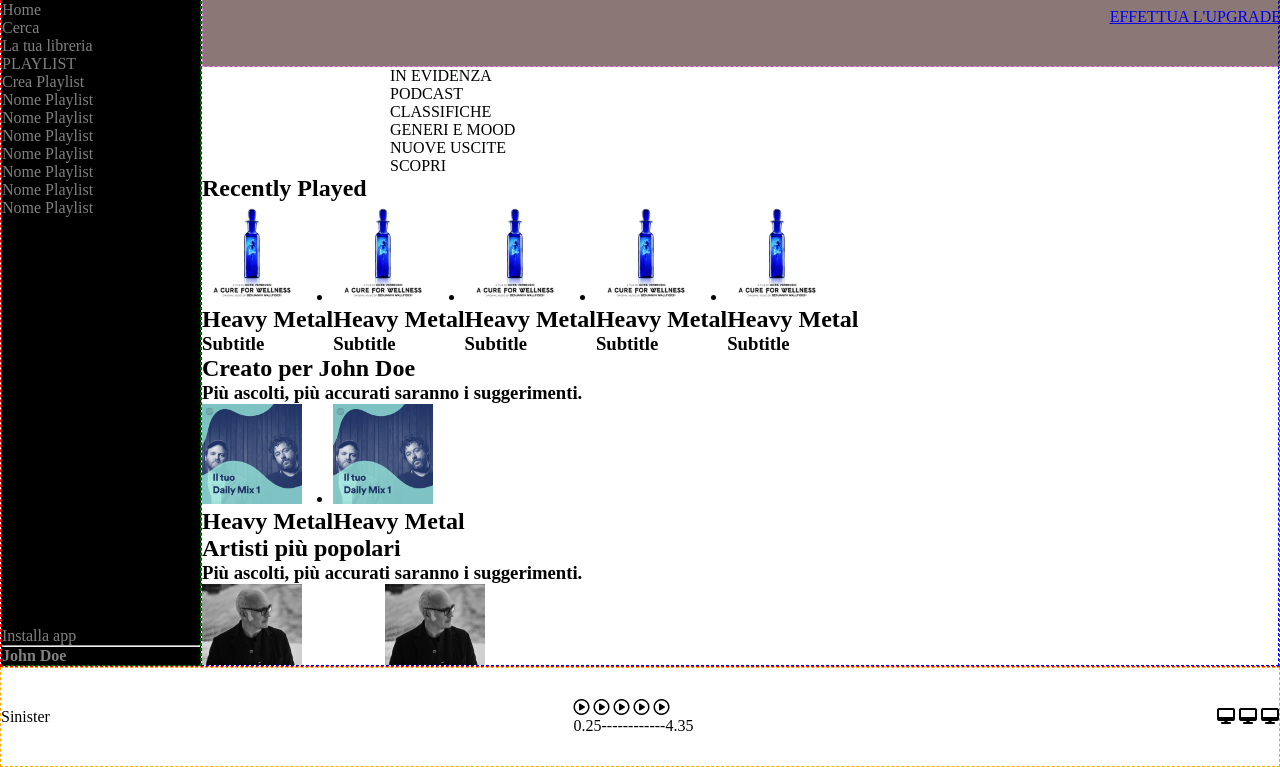
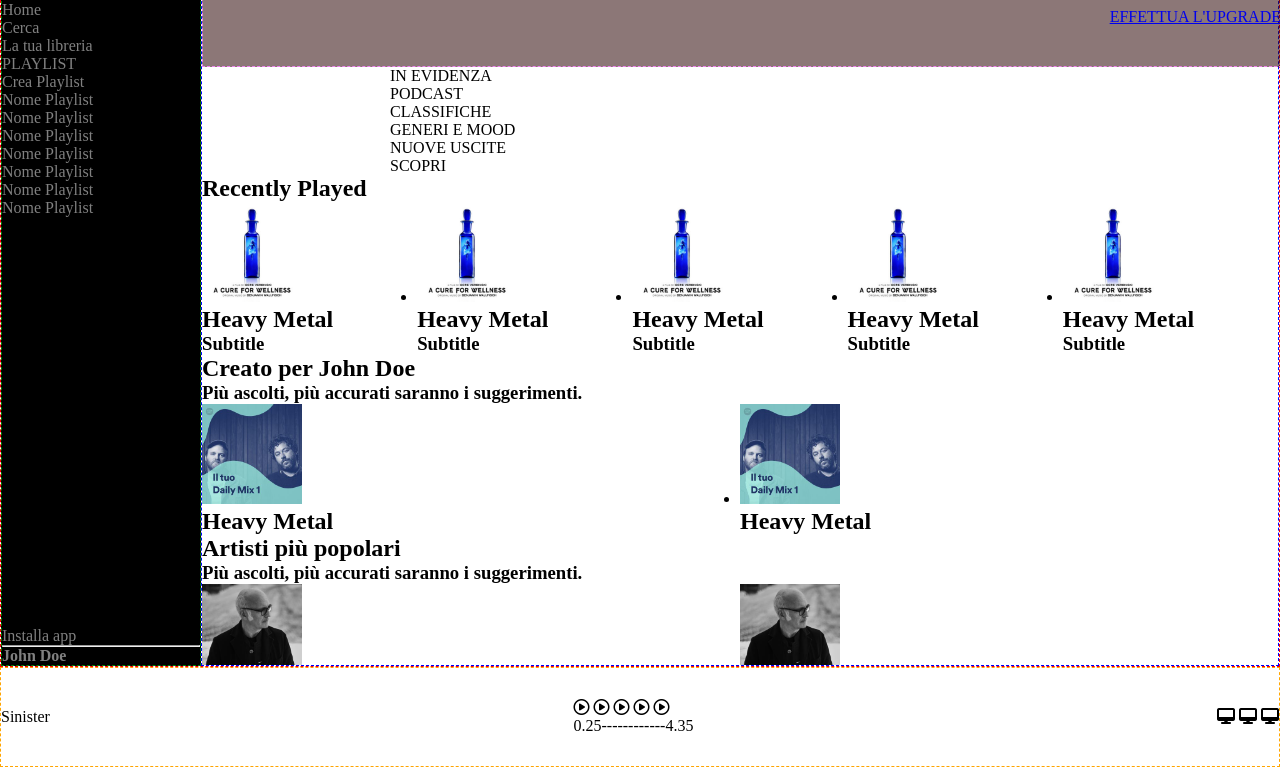
Before and after one commit to michelepiccinno/html-css-spotifyweb, a plain HTML site: page index.html in a window 1280 px wide. Shown: the part 35-802 px from the top of the page. Drawn offline with Linux system fonts and the light colour scheme.

Commit message:
layout-2.4

```diff
--- a/css/style.css
+++ b/css/style.css
@@ -73,6 +73,12 @@ body>*,
   display: flex;
 }
 
+.container-covers ul li{
+  flex-grow: 1;
+  flex-shrink: 0;
+  flex-basis: 0;
+}
+
 .container-play {
   height: 100px;
   flex-shrink: 0;
```
